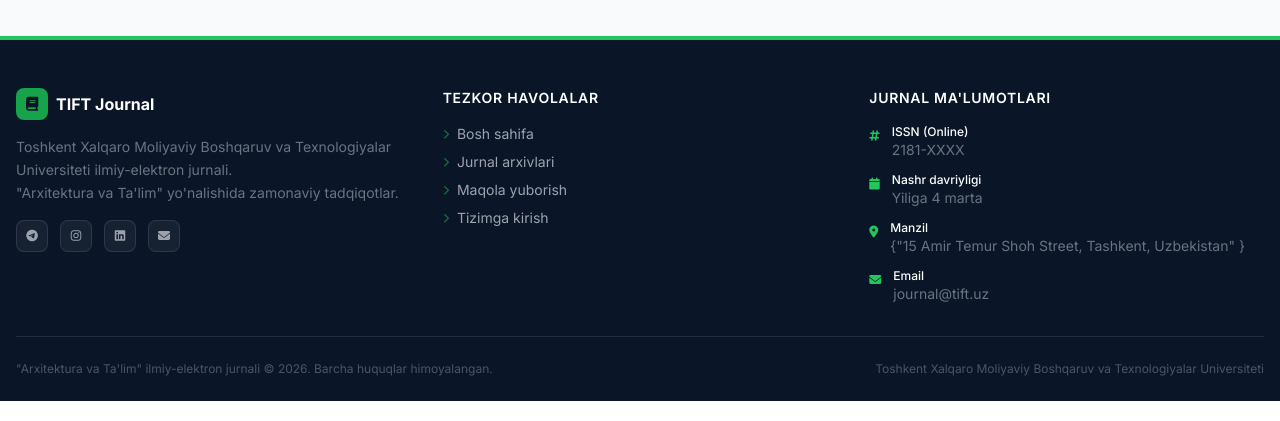
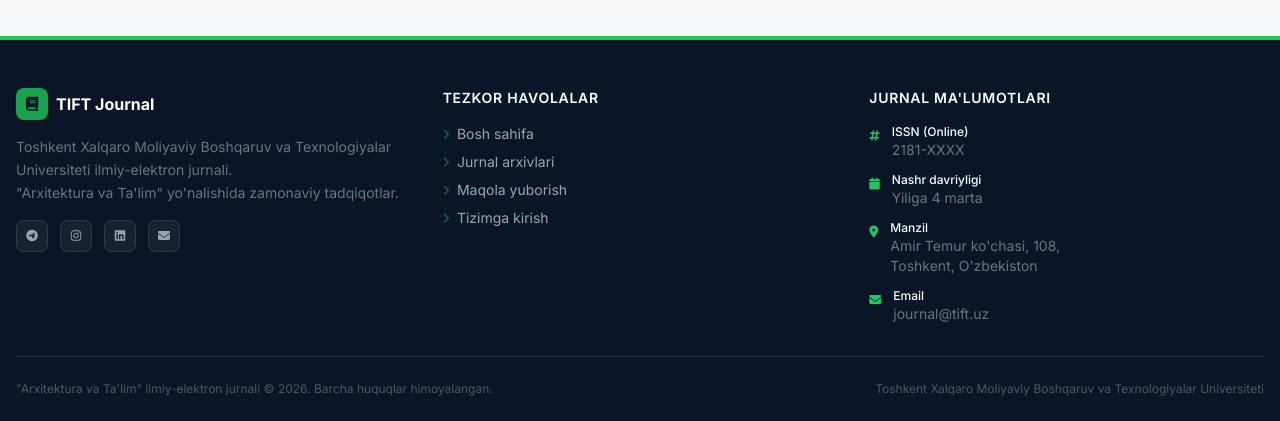
Before and after one commit to zzokirov/Tift_ojs_journal, a Django app: page /about/ in a window 1280 px wide. Shown: the part 1455-1876 px from the top of the page. Run offline with Django 5.2, Linux system fonts and the light colour scheme; data comes from the database, SQL or seed files in the repository.

Commit message:
fix: correct footer address to Amir Temur kochasi 108 Toshkent

```diff
--- a/templates/base.html
+++ b/templates/base.html
@@ -365,8 +365,7 @@
                             <i class="fas fa-map-marker-alt text-green-500 text-xs mt-1"></i>
                             <div>
                                 <div class="text-white text-xs font-medium">{% trans "Manzil" %}</div>
-                                <div class="text-gray-500">{"15 Amir Temur Shoh Street,
-Tashkent, Uzbekistan" }</div>
+                                <div class="text-gray-500">Amir Temur ko'chasi, 108,<br>Toshkent, O'zbekiston</div>
                             </div>
                         </div>
                         <div class="flex items-start gap-3">
```
